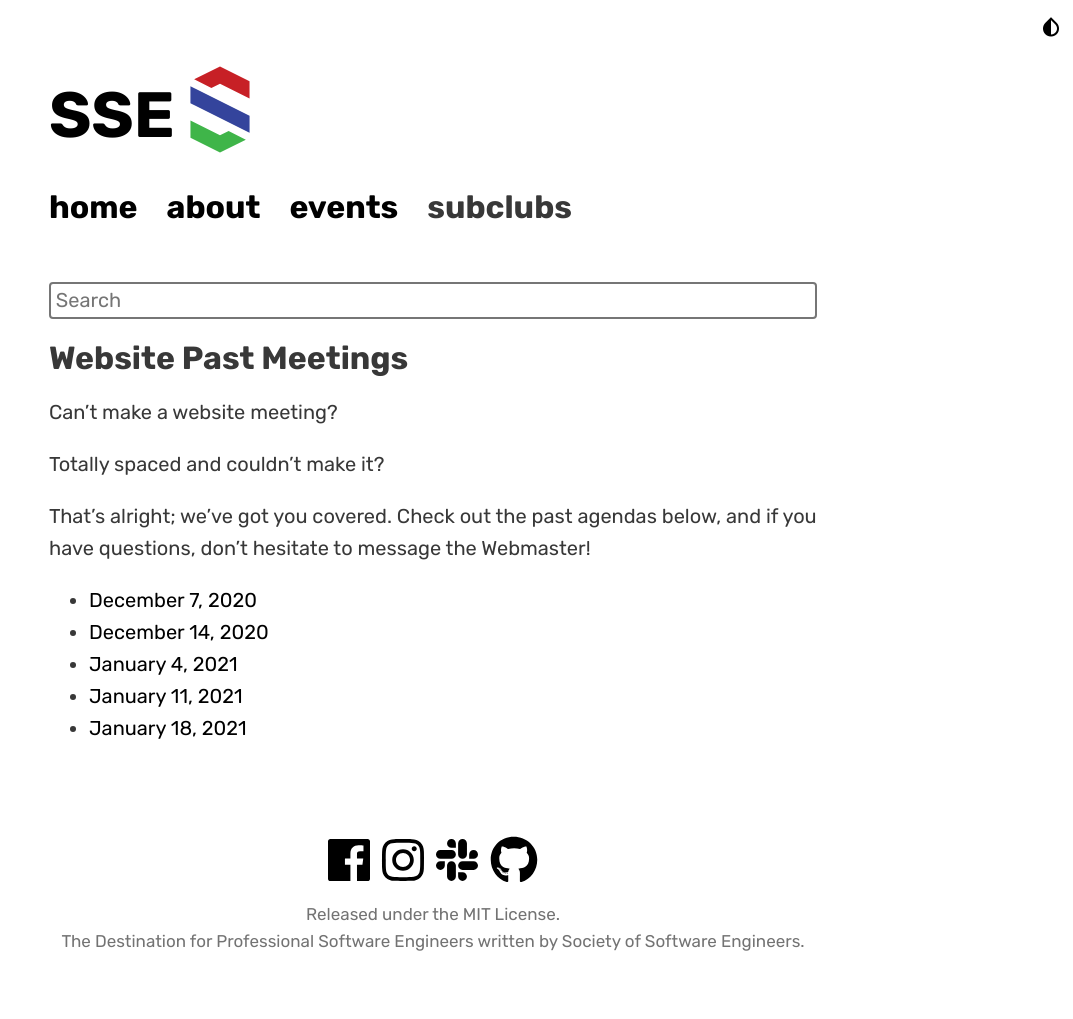
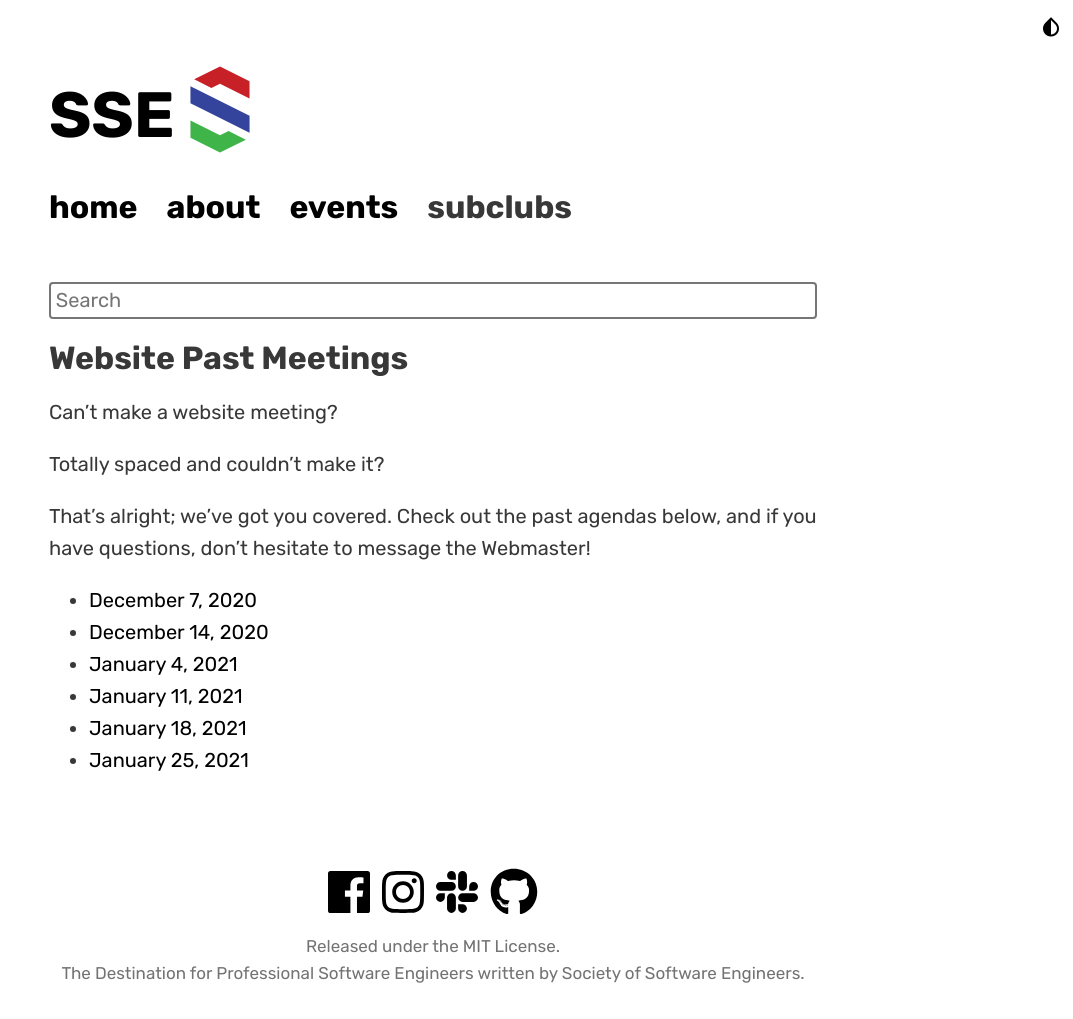
Before and after one commit to msoe-sse/msoe-sse.github.io, a Jekyll site: the page built from _events/pastMeetings.md, in a window 1280 px wide. Shown: the whole page, without its empty margins (207-1280 px from the left). Built offline with Jekyll 4.4.1, drawn with Linux system fonts in a browser that asks for light colours; nearby versions of some CDN libraries; some web fonts are replaced; before the commit the page ends 987 px from its top, so only the background shows below that.

Commit message:
Update pastMeetings.yml

```diff
--- a/_data/pastMeetings.yml
+++ b/_data/pastMeetings.yml
@@ -12,3 +12,6 @@
 
 - date: January 18, 2021
   link: https://docs.google.com/document/d/1u9YQwp67FMvjRE6578y5cJE1Q3TwGgXFPlvtRFbwiwM/edit?usp=sharing
+
+- date: January 25, 2021
+  link: https://docs.google.com/document/d/17IrEAXPKk2eyqCk4FgTIruMDTeP24KHfdPRZQHNpipU/edit?usp=sharing
```
